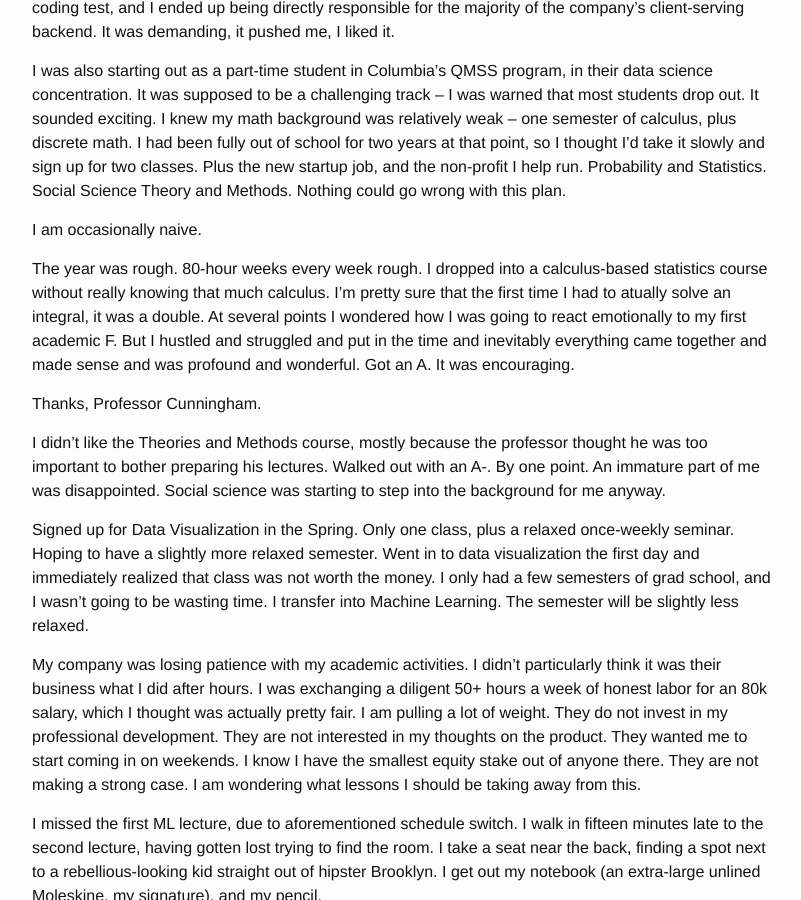
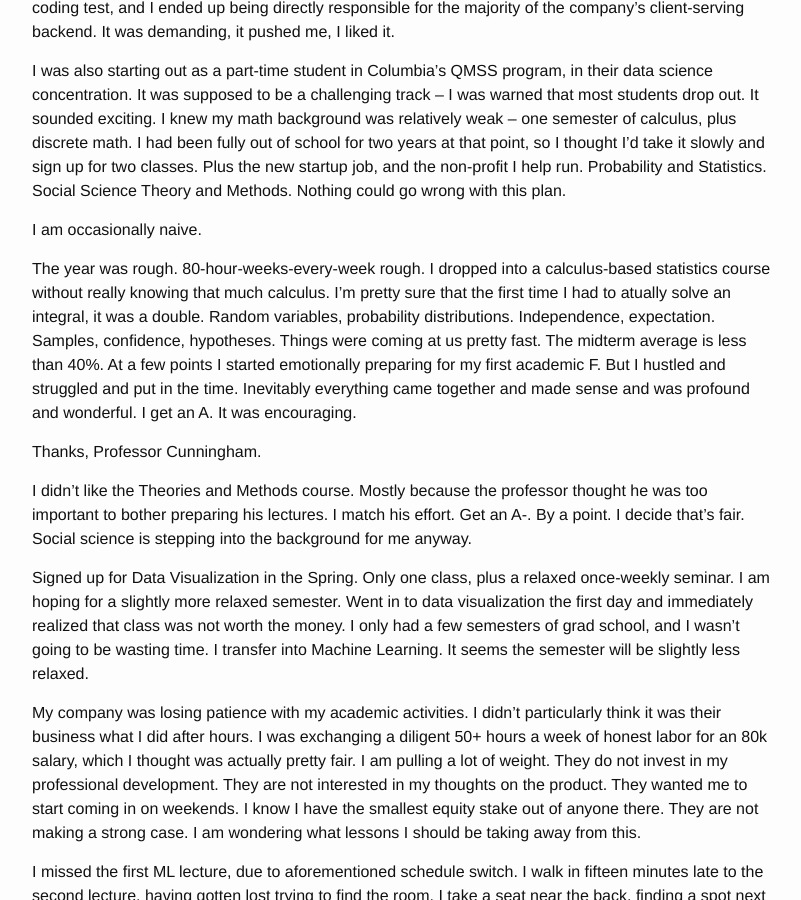
Before and after one commit to kronosapiens/kronosapiens.github.io, a Jekyll site: the page built from _posts/2015-10-25-on-learning-some-math.md, in a window 1280 px wide and 900 px high, scrolled down 315 px. Shown: the whole window, without its empty margins (238-1039 px from the left). Built offline with Jekyll 4.4.1, drawn with Linux system fonts in a browser that asks for light colours; comment, search, counter and statistics services are not loaded.

Commit message:
more prose improvements

```diff
--- a/_posts/2015-10-25-on-learning-some-math.md
+++ b/_posts/2015-10-25-on-learning-some-math.md
@@ -17,13 +17,13 @@
 
 I am occasionally naive.
 
-The year was rough. 80-hour weeks every week rough. I dropped into a calculus-based statistics course without really knowing that much calculus. I'm pretty sure that the first time I had to atually solve an integral, it was a double. At several points I wondered how I was going to react emotionally to my first academic F. But I hustled and struggled and put in the time and inevitably everything came together and made sense and was profound and wonderful. Got an A. It was encouraging.
+The year was rough. 80-hour-weeks-every-week rough. I dropped into a calculus-based statistics course without really knowing that much calculus. I'm pretty sure that the first time I had to atually solve an integral, it was a double. Random variables, probability distributions. Independence, expectation. Samples, confidence, hypotheses. Things were coming at us pretty fast. The midterm average is less than 40%. At a few points I started emotionally preparing for my first academic F. But I hustled and struggled and put in the time. Inevitably everything came together and made sense and was profound and wonderful. I get an A. It was encouraging.
 
 Thanks, Professor Cunningham.
 
-I didn't like the Theories and Methods course, mostly because the professor thought he was too important to bother preparing his lectures. Walked out with an A-. By one point. An immature part of me was disappointed. Social science was starting to step into the background for me anyway.
+I didn't like the Theories and Methods course. Mostly because the professor thought he was too important to bother preparing his lectures. I match his effort. Get an A-. By a point. I decide that's fair. Social science is stepping into the background for me anyway.
 
-Signed up for Data Visualization in the Spring. Only one class, plus a relaxed once-weekly seminar. Hoping to have a slightly more relaxed semester. Went in to data visualization the first day and immediately realized that class was not worth the money. I only had a few semesters of grad school, and I wasn't going to be wasting time. I transfer into Machine Learning. The semester will be slightly less relaxed.
+Signed up for Data Visualization in the Spring. Only one class, plus a relaxed once-weekly seminar. I am hoping for a slightly more relaxed semester. Went in to data visualization the first day and immediately realized that class was not worth the money. I only had a few semesters of grad school, and I wasn't going to be wasting time. I transfer into Machine Learning. It seems the semester will be slightly less relaxed.
 
 My company was losing patience with my academic activities. I didn't particularly think it was their business what I did after hours. I was exchanging a diligent 50+ hours a week of honest labor for an 80k salary, which I thought was actually pretty fair. I am pulling a lot of weight. They do not invest in my professional development. They are not interested in my thoughts on the product. They wanted me to start coming in on weekends. I know I have the smallest equity stake out of anyone there. They are not making a strong case. I am wondering what lessons I should be taking away from this.
 
```
